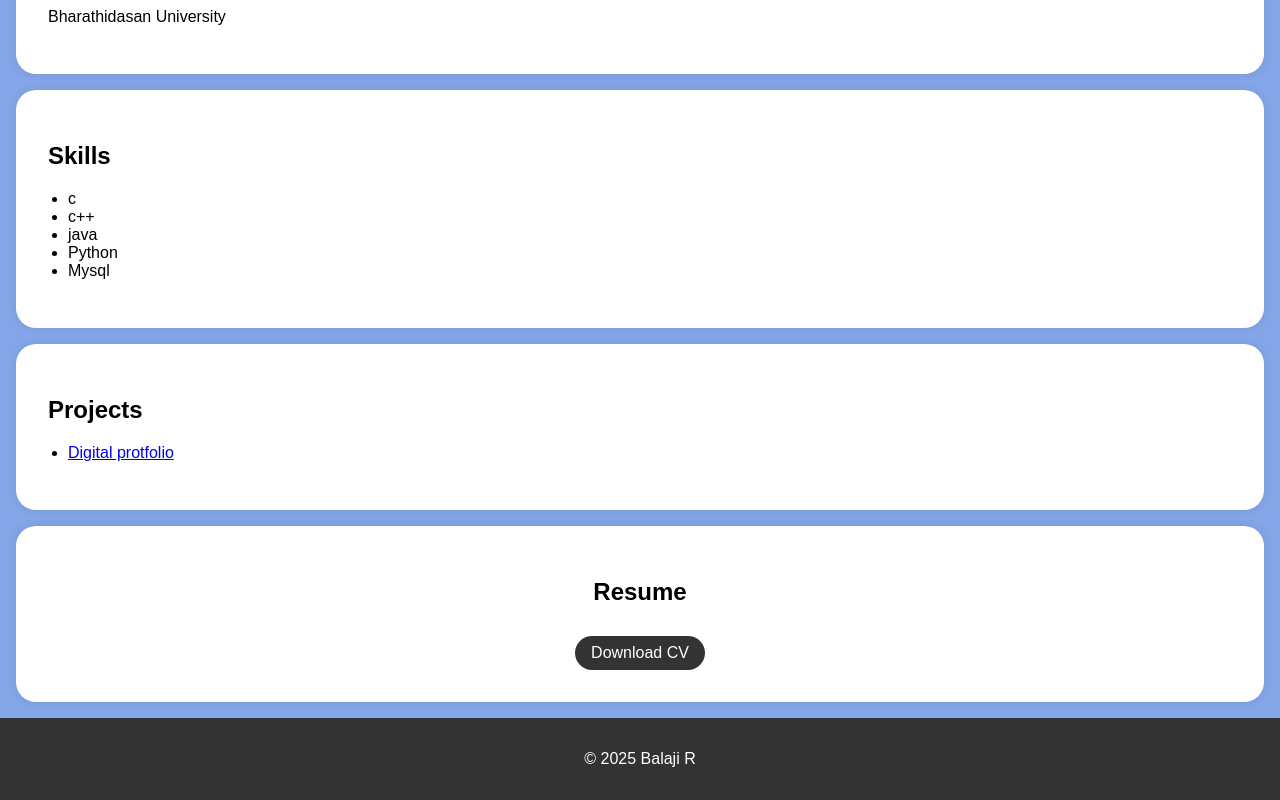
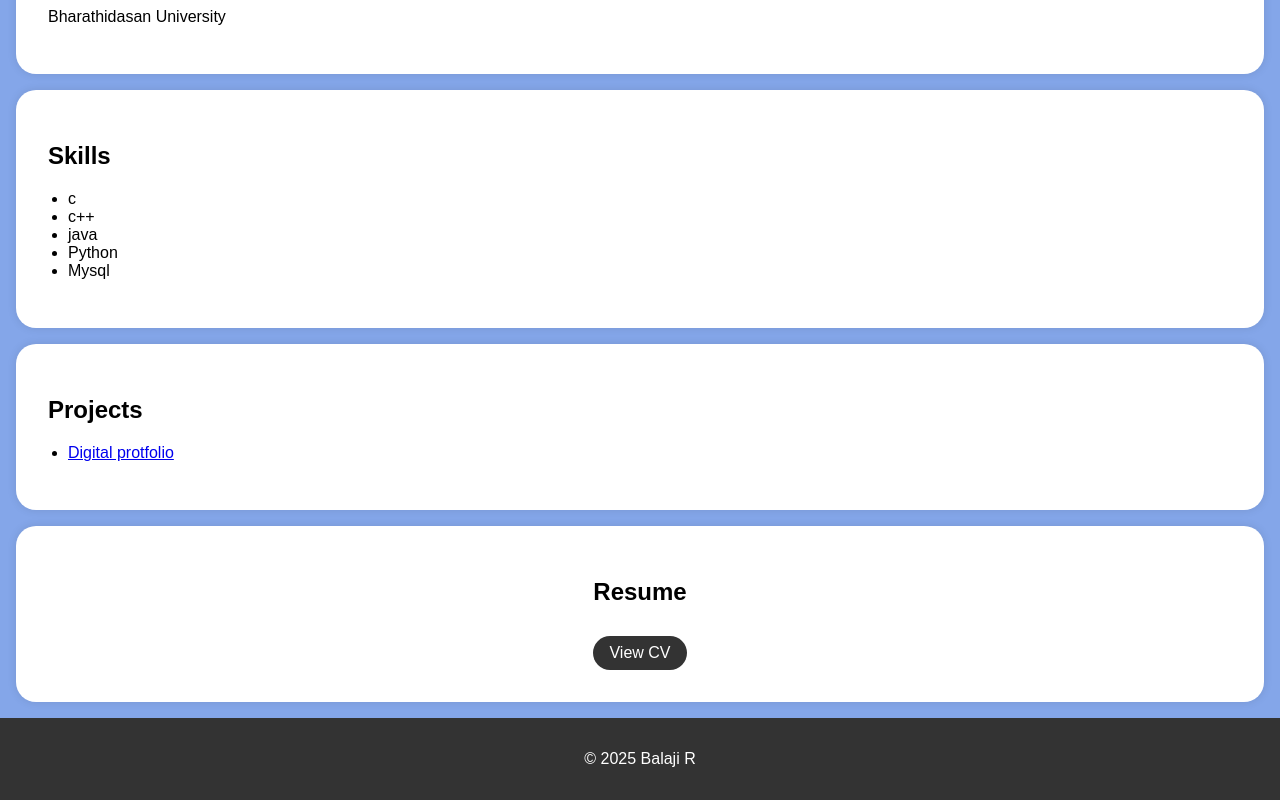
Before and after one commit to BalajIRamesh2005/Digital-portfolio, a plain HTML site: page index.html in a window 1280 px wide. Shown: the part 556-1356 px from the top of the page. Drawn offline with Linux system fonts and the light colour scheme.

Commit message:
Update index.html

```diff
--- a/index.html
+++ b/index.html
@@ -158,7 +158,7 @@
         <div class="section-content">
             <center>
             <h2>Resume</h2>
-            <a href="Resume.jpg" target="_blank" class="download-button">Download CV</a>
+            <a href="Resume.jpg" target="_blank" class="download-button">View CV</a>
         </center>
         </div>
 
```
